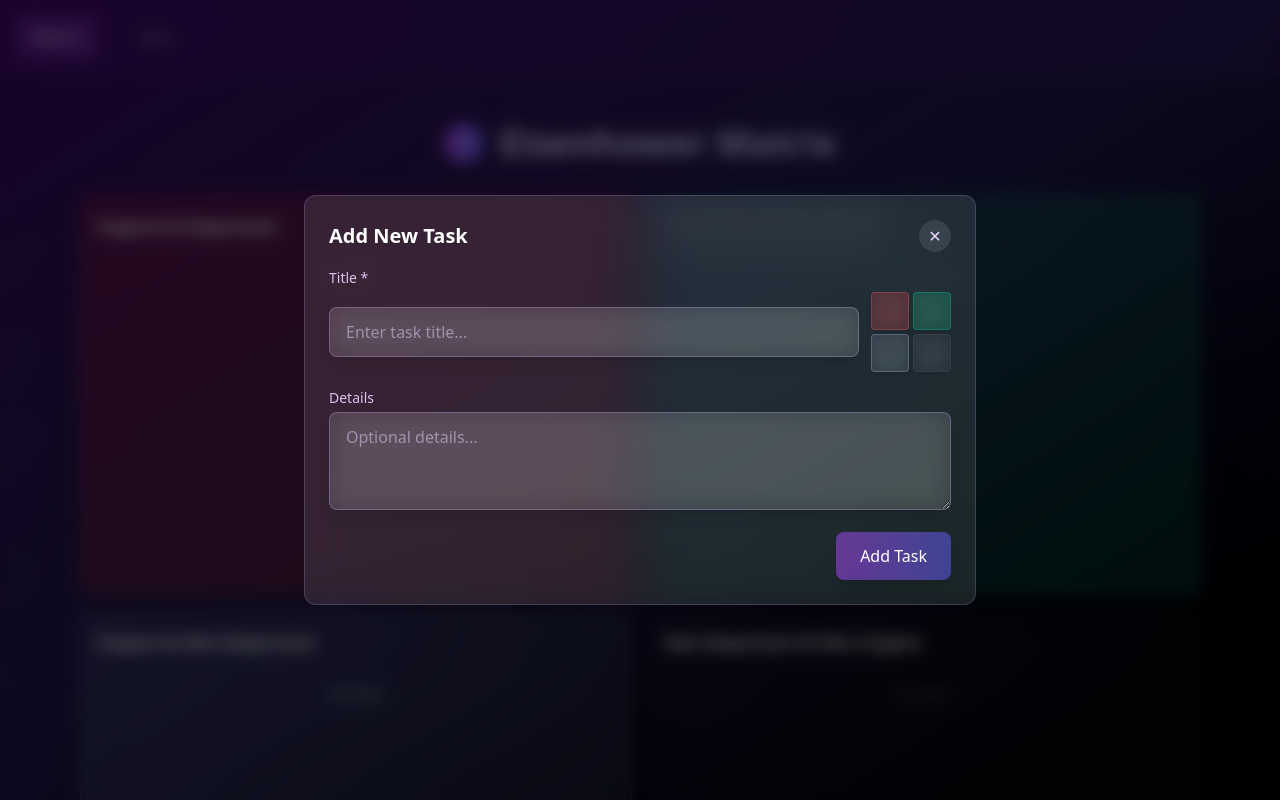
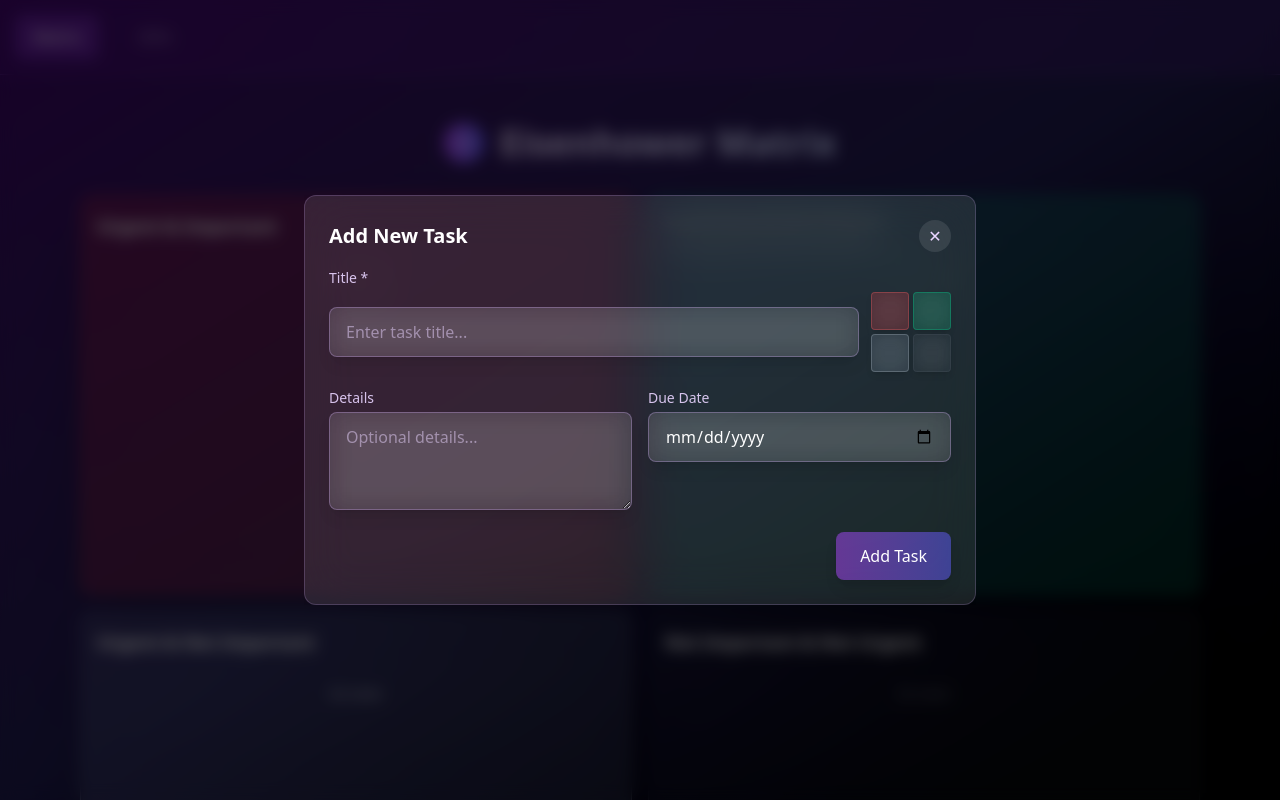
Before and after one commit to paasovaara/exec-dashboard, a React (Vite) app: page /matrix in a window 1280 px wide. Both pictures are taken after a click on the button "Add new task". Built offline with nearby package versions, Linux system fonts and the light colour scheme.

Commit message:
add due date to the schema and ui

```diff
--- a/src/components/matrix/TaskForm.tsx
+++ b/src/components/matrix/TaskForm.tsx
@@ -18,6 +18,22 @@ const buttonClass =
 const deleteButtonClass =
   'w-full sm:w-auto px-6 py-3 bg-red-600 hover:bg-red-700 text-white font-medium rounded-lg transition-all duration-200 focus:outline-none focus:ring-2 focus:ring-red-400 focus:ring-offset-2 focus:ring-offset-transparent min-h-[44px] touch-manipulation shadow-lg hover:shadow-xl active:scale-[0.98] border border-red-500/50';
 
+/** Format a Date as YYYY-MM-DD for the HTML date input. */
+function formatDateForInput(date?: Date | null): string {
+  if (!date) return '';
+  const y = date.getFullYear();
+  const m = String(date.getMonth() + 1).padStart(2, '0');
+  const d = String(date.getDate()).padStart(2, '0');
+  return `${y}-${m}-${d}`;
+}
+
+/** Parse a YYYY-MM-DD string into a Date (local midnight). */
+function parseDateInput(value: string): Date | null {
+  if (!value) return null;
+  const [y, m, d] = value.split('-').map(Number);
+  return new Date(y, m - 1, d);
+}
+
 function taskToQuadrant(task: Task): QuadrantType {
   if (task.urgency && task.importance) return 'urgent-important';
   if (!task.urgency && task.importance) return 'important-not-urgent';
@@ -31,6 +47,7 @@ export const TaskForm = ({ onDone, initialData, onDelete }: TaskFormProps) => {
 
   const [title, setTitle] = useState(initialData?.title ?? '');
   const [details, setDetails] = useState(initialData?.details ?? '');
+  const [dueDateStr, setDueDateStr] = useState(formatDateForInput(initialData?.dueDate));
   const [selectedQuadrant, setSelectedQuadrant] = useState<QuadrantType | null>(
     initialData ? taskToQuadrant(initialData) : null
   );
@@ -48,6 +65,7 @@ export const TaskForm = ({ onDone, initialData, onDelete }: TaskFormProps) => {
           urgency,
           importance,
           details: details.trim() || undefined,
+          dueDate: parseDateInput(dueDateStr),
         });
       } else {
         await addTask({
@@ -55,9 +73,11 @@ export const TaskForm = ({ onDone, initialData, onDelete }: TaskFormProps) => {
           urgency,
           importance,
           details: details.trim() || undefined,
+          dueDate: parseDateInput(dueDateStr),
         });
         setTitle('');
         setDetails('');
+        setDueDateStr('');
         setSelectedQuadrant(null);
       }
       onDone();
@@ -85,6 +105,7 @@ export const TaskForm = ({ onDone, initialData, onDelete }: TaskFormProps) => {
           </div>
         </div>
       </div>
+      <div className="grid grid-cols-1 sm:grid-cols-2 gap-4">
         <div>
           <label className={labelClass}>Details</label>
           <textarea
@@ -94,6 +115,16 @@ export const TaskForm = ({ onDone, initialData, onDelete }: TaskFormProps) => {
             rows={3}
             className={inputClass}
           />
+        </div>
+        <div>
+          <label className={labelClass}>Due Date</label>
+          <input
+            type="date"
+            value={dueDateStr}
+            onChange={(e) => setDueDateStr(e.target.value)}
+            className={inputClass}
+          />
+        </div>
       </div>
       <div className={`flex ${isEdit && onDelete ? 'justify-between' : 'justify-end'}`}>
         <button
--- a/src/repositories/LocalStorageTaskRepository.ts
+++ b/src/repositories/LocalStorageTaskRepository.ts
@@ -3,11 +3,31 @@ import { TaskRepository } from './TaskRepository';
 
 const STORAGE_KEY = 'eisenhower-tasks';
 
+/** Shape of a Task as stored in JSON (dates as ISO strings). */
+type SerializedTask = Omit<Task, 'dueDate'> & {
+  dueDate?: string | null;
+};
+
+function deserializeTask(raw: SerializedTask): Task {
+  return {
+    ...raw,
+    dueDate: raw.dueDate ? new Date(raw.dueDate) : raw.dueDate as null | undefined,
+  };
+}
+
+function serializeTask(task: Task): SerializedTask {
+  return {
+    ...task,
+    dueDate: task.dueDate instanceof Date ? task.dueDate.toISOString() : task.dueDate,
+  };
+}
+
 function loadFromStorage(): Task[] {
   try {
     const stored = localStorage.getItem(STORAGE_KEY);
     if (stored) {
-      return JSON.parse(stored) as Task[];
+      const raw: SerializedTask[] = JSON.parse(stored);
+      return raw.map(deserializeTask);
     }
   } catch (error) {
     console.error('Failed to load tasks from localStorage:', error);
@@ -17,7 +37,8 @@ function loadFromStorage(): Task[] {
 
 function saveToStorage(tasks: Task[]): void {
   try {
-    localStorage.setItem(STORAGE_KEY, JSON.stringify(tasks));
+    const serialized = tasks.map(serializeTask);
+    localStorage.setItem(STORAGE_KEY, JSON.stringify(serialized));
   } catch (error) {
     console.error('Failed to save tasks to localStorage:', error);
   }
--- a/src/types/task.ts
+++ b/src/types/task.ts
@@ -7,6 +7,7 @@ export type Task = {
   urgency: Urgency;
   importance: Importance;
   details?: string;
+  dueDate?: Date | null;
   metadata?: Record<string, unknown>;
 };
 
```
Lines whose indentation alone changed are shown as unchanged.
